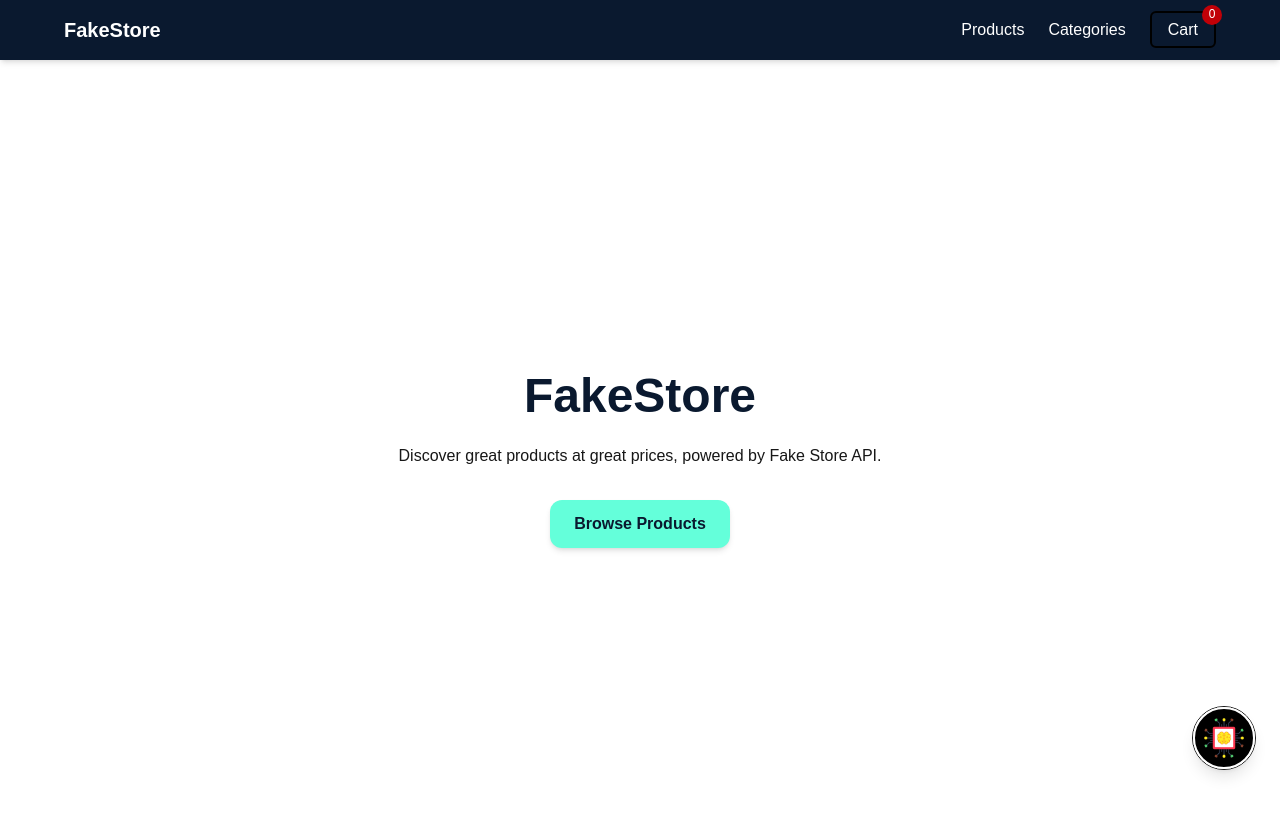
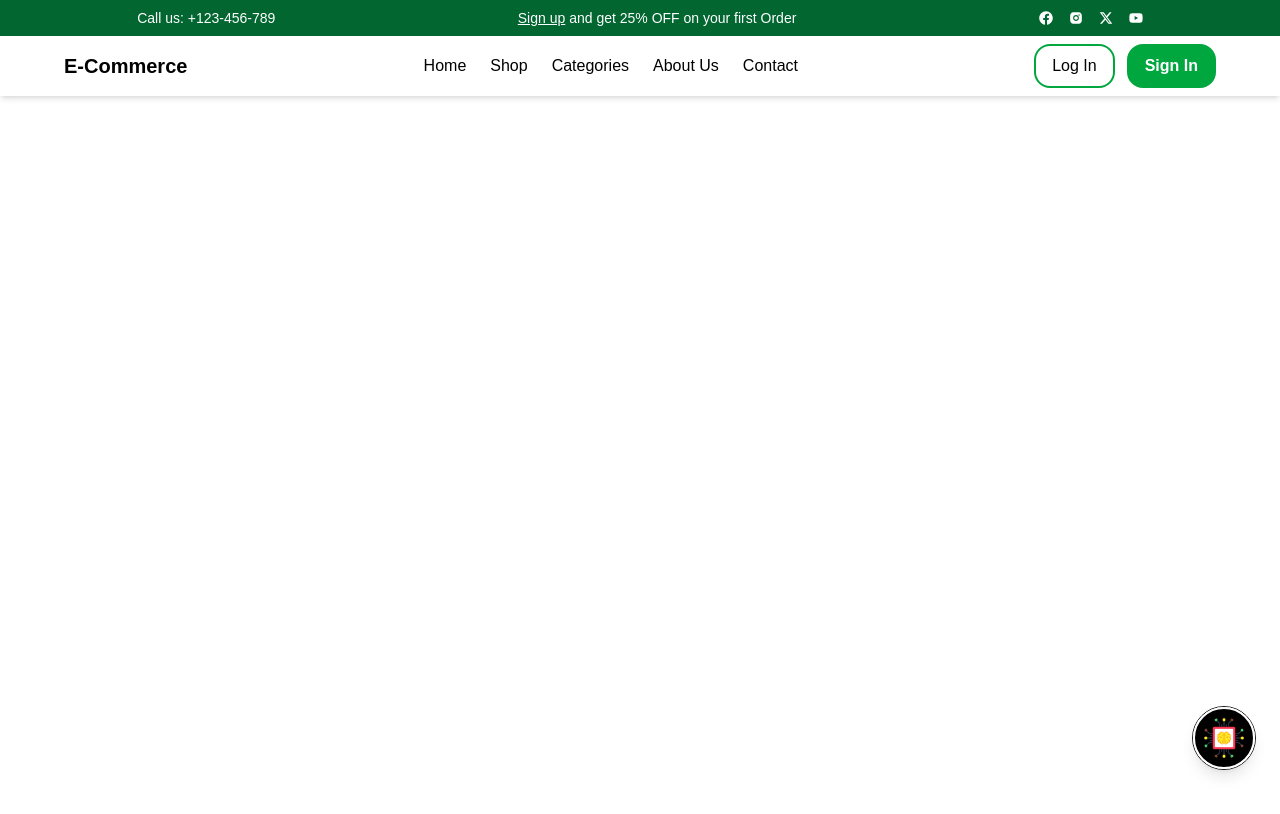
Before and after one commit to CodingPheonix/E-Commerce, a Next.js app: page / in a window 1280 px wide. Shown: the top 814 px of the page. Built offline with nearby package versions, Linux system fonts and the light colour scheme.

Commit message:
modified the UI for navbar

```diff
--- a/app/Components/Navbar.js
+++ b/app/Components/Navbar.js
@@ -2,17 +2,36 @@ import React from 'react'
 import Link from 'next/link'
 import Cart_icon from './Cart_icon'
 
+import { FaFacebook } from "react-icons/fa";
+import { RiInstagramFill } from "react-icons/ri";
+import { FaXTwitter } from "react-icons/fa6";
+import { FaYoutube } from "react-icons/fa";
+
 const Navbar = () => {
     return (
-        <nav className="bg-[#0A192F] text-white p-4 shadow-md">
-            <div className="max-w-6xl mx-auto flex justify-between items-center">
-                <Link href="/" className="text-xl font-bold">FakeStore</Link>
+        <nav className="bg-white text-black shadow-md">
+            <div className='flex justify-around items-center bg-green-800 text-white text-sm py-2 px-4'>
+                <p>Call us: +123-456-789</p>
+                <p><Link className='underline' href={'*'}>Sign up</Link> and get 25% OFF on your first Order</p>
+                <ul className='flex gap-4'>
+                    <li><FaFacebook /></li>
+                    <li><RiInstagramFill /></li>
+                    <li><FaXTwitter /></li>
+                    <li><FaYoutube /></li>
+                </ul>
+            </div>
+            <div className="max-w-6xl mx-auto flex justify-between items-center py-2">
+                <Link href="/" className="text-xl font-bold">E-Commerce</Link>
                 <div className="space-x-6">
-                    <Link href="/products" className="hover:underline">Products</Link>
+                    <Link href="/" className="hover:underline">Home</Link>
+                    <Link href="/cart" className="hover:underline">Shop</Link>
                     <Link href="/categories" className="hover:underline">Categories</Link>
-                    <Link href="/cart">
-                        <Cart_icon />
-                    </Link>
+                    <Link href="/about" className="hover:underline">About Us</Link>
+                    <Link href="/contact" className="hover:underline">Contact</Link>
+                </div>
+                <div className='space-x-3'>
+                    <button className='px-4 py-2 rounded-2xl bg-white border-green-600 border-2 hover:bg-green-600 hover:text-white active:bg-green-700'>Log In</button>
+                    <button className='px-4 py-2 rounded-2xl bg-green-600 border-green-600 border-2 text-white font-semibold hover:bg-green-700 active:bg-green-800'>Sign In</button>
                 </div>
             </div>
         </nav>
--- a/app/page.js
+++ b/app/page.js
@@ -6,7 +6,7 @@ export default function HomePage() {
 
   return (
     <main>
-        <section className="min-h-screen flex flex-col items-center justify-center text-center p-4">
+        {/* <section className="min-h-screen flex flex-col items-center justify-center text-center p-4">
           <h1 className="text-5xl font-bold text-[#0A192F] mb-6">FakeStore</h1>
           <p className="mb-8 max-w-xl">
             Discover great products at great prices, powered by Fake Store API.
@@ -14,6 +14,10 @@ export default function HomePage() {
           <Link href="/products" className="bg-[#64FFDA] px-6 py-3 rounded-xl text-[#0A192F] font-semibold shadow-md hover:bg-[#52e5c6] transition">
             Browse Products
           </Link>
+        </section> */}
+
+        <section>
+
         </section>
     </main>
   );
--- a/app/products/page.js
+++ b/app/products/page.js
@@ -11,7 +11,9 @@ const ArrowLeftDoubleIcon = (props) => (
 );
 
 export default async function ProductsPage({ searchParams }) {
-    const selectedCategory = searchParams?.category;
+    // const selectedCategory = await searchParams?.category;
+    const selected = await searchParams;
+    const selectedCategory = selected?.category;
     const [products, categories] = await Promise.all([
         getProducts(),
         getCategories(),
--- a/app/utils/graph.js
+++ b/app/utils/graph.js
@@ -6,6 +6,7 @@ import { getNavigation, ManageCart } from "./tools";
 const agentTools = [getNavigation, ManageCart];
 const agentCheckpointer = new MemorySaver();
 
+
 export const ai_agent = createReactAgent({
   llm: gemini,
   tools: agentTools,
--- a/app/utils/tools.js
+++ b/app/utils/tools.js
@@ -17,9 +17,9 @@ const get_category_routes = async () => {
 
 export const getNavigation = new DynamicStructuredTool({
     name: "getPerfectLocation",
-    description: "Determines the route based on what user wants to browse.",
+    description: "Use this tool ONLY when a user is expressing interest in browsing or buying items (e.g., they say 'I want to buy', 'looking for', or 'need to shop for'). Returns the appropriate category page route based on intent.",
     schema: z.object({
-        input: z.string().describe("A sentence from the user describing what they want to browse"),
+        input: z.string().describe("A user sentence describing what they want to browse or shop for. For example: 'I want to buy a phone', 'Looking for men’s shirts', or 'Need to browse kids wear'."),
     }),
     func: async ({ input }) => {
         const category_routes = await get_category_routes();
@@ -54,9 +54,9 @@ export const getNavigation = new DynamicStructuredTool({
 
 export const ManageCart = new DynamicStructuredTool({
     name: 'Cart_Manager',
-    description: "Manages cart based on User's choice",
+    description: "Use this tool only when the user wants to manage their shopping cart. This includes actions such as adding products to the cart, removing items, updating quantities, or viewing the contents of the cart. Do not use this tool for product browsing, searching, or category navigation.",
     schema: z.object({
-        input: z.string().describe("A sentence from the user containing the name of the item to be added to the cart and an action refering to Add to cart"),
+        input: z.string().describe("The cart-related action to perform. 'add' to add a product, 'remove' to remove it"),
     }),
     func: async ({ input }) => {
 
--- a/package.json
+++ b/package.json
@@ -20,6 +20,7 @@
     "next": "15.3.5",
     "react": "^19.0.0",
     "react-dom": "^19.0.0",
+    "react-icons": "^5.5.0",
     "uuid": "^11.1.0",
     "zod": "^4.0.10"
   },
```
Also changed, not shown: 1 other file (tests, documents, lock files or other folders).
